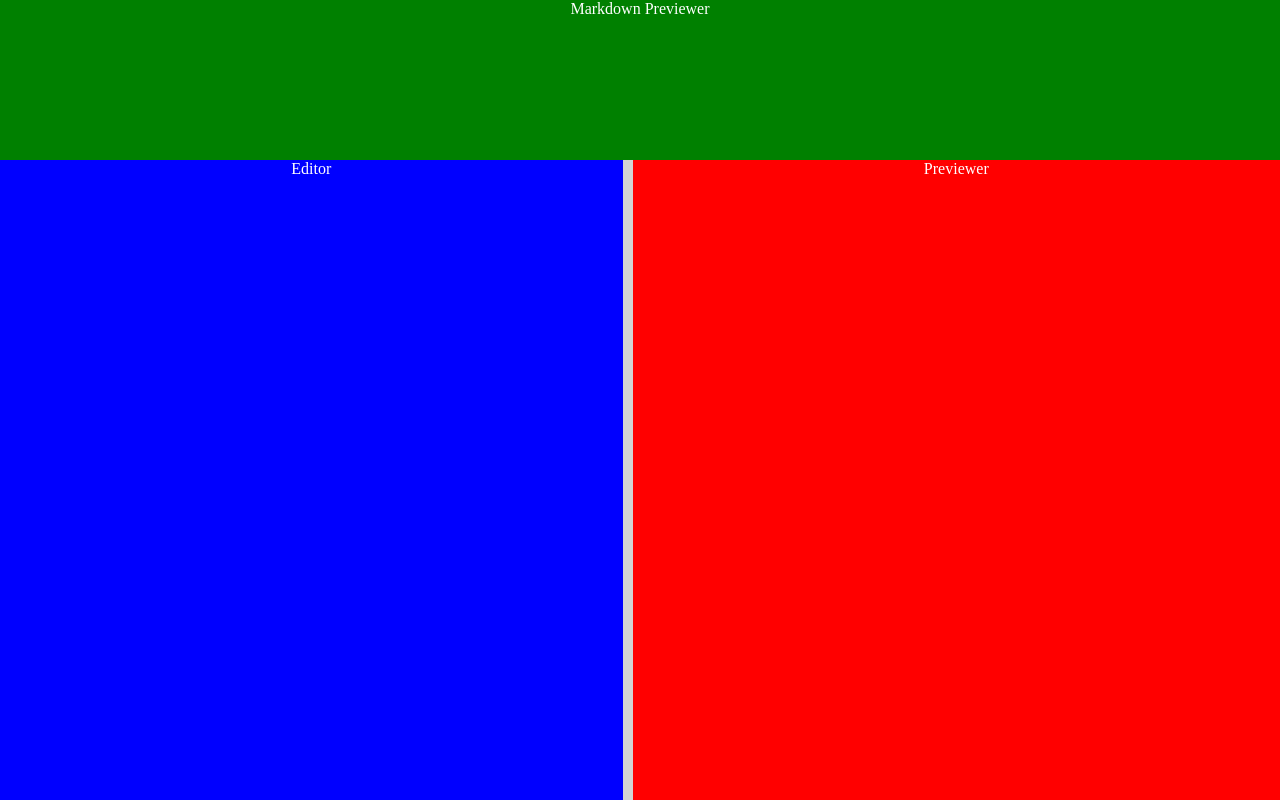
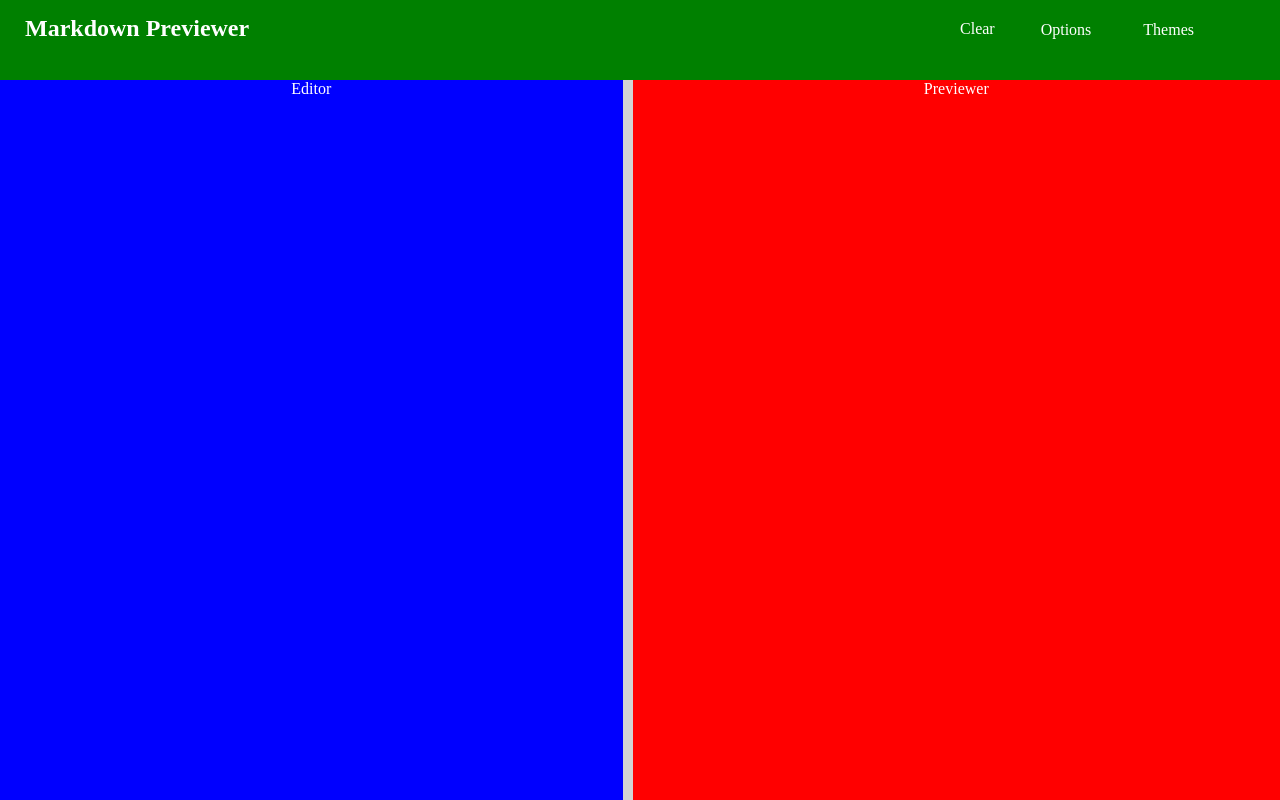
Before and after one commit to kyleyasumiishi/markdown, a React (Create React App) app: page / in a window 1280 px wide. Built offline with nearby package versions, Linux system fonts and the light colour scheme.

Commit message:
Added dropdown buttons to header navbar

```diff
--- a/src/components/App.css
+++ b/src/components/App.css
@@ -11,14 +11,82 @@ body {
   color: white;
   text-align: center;
   width: 100%;
-  height: 20vh;
-  min-height: 120px;
+  height: 10vh;
+  min-height: 40px;
+  display: flex;
+  justify-content: space-between;
+}
+
+.header-left {
+  margin: 10px;
+}
+.header-right {
+  margin: 10px 40px 10px 10px;
+}
+
+.header-left h1 {
+  margin: 0 0 0 10px;
+  font-size: 1.5rem;
+  padding: 5px;
+}
+
+.header-right ul {
+  margin: 0;
+}
+
+.header-right li {
+  list-style-type: none;
+  float: left;
+  margin-right: 40px;
+  padding-top: 10px;
+}
+
+/* Modified drop-down navbar code from W3Schools: https://www.w3schools.com/howto/tryit.asp?filename=tryhow_css_dropdown_navbar */
+
+button {
+  border: none;
+  outline: none;
+  background-color: inherit;
+  font-family: inherit;
+  font-size: inherit;
+  color: inherit;
+  cursor: pointer;
+}
+
+.clear-btn {
+  padding: 0;
+}
+
+.dropdown:hover .dropdown-content {
+  display: block;
+}
+
+.dropdown-content {
+  display: none;
+  position: absolute;
+  background-color: white;
+  z-index: 1;
+  min-width: 100px;
+}
+
+.dropdown-content a {
+  text-decoration: none;
+  display: block;
+  float: none;
+  color: black;
+  text-align: left;
+  padding: 5px;
+}
+
+.dropdown-content a:hover {
+  background-color: black;
+  color: white;
 }
 
 .container {
   background: lightgray;
   width: 100%;
-  height: 80vh;
+  height: 90vh;
   display: flex;
 }
 
@@ -42,5 +110,5 @@ body {
 .handler {
   width: 10px;
   flex: 0 0 auto;
-  cursor: ew-resize;
+  cursor: col-resize;
 }
--- a/src/components/Header.js
+++ b/src/components/Header.js
@@ -1,7 +1,46 @@
 import React from "react";
 
 const Header = props => {
-  return <div className="header">Markdown Previewer</div>;
+  return (
+    <div className="header">
+      <div className="header-left">
+        <h1>Markdown Previewer</h1>
+      </div>
+      <div className="header-right">
+        <ul>
+          <li>
+            <button className="clear-btn">Clear</button>
+          </li>
+          <li>
+            <div className="dropdown">
+              <button className="dropdown-btn" href="#">
+                Options
+              </button>
+              <div className="dropdown-content">
+                <a href="#">Markdown Reference</a>
+                <a href="#">Git Cheat Sheet</a>
+                <a href="#">README template</a>
+                <a href="#">This project's README</a>
+              </div>
+            </div>
+          </li>
+          <li>
+            <div className="dropdown">
+              <button className="dropdown-btn" href="#">
+                Themes
+              </button>
+              <div className="dropdown-content">
+                <a href="#">Default</a>
+                <a href="#">Space</a>
+                <a href="#">Dogs</a>
+                <a href="#">Retro</a>
+              </div>
+            </div>
+          </li>
+        </ul>
+      </div>
+    </div>
+  );
 };
 
 export default Header;
```
